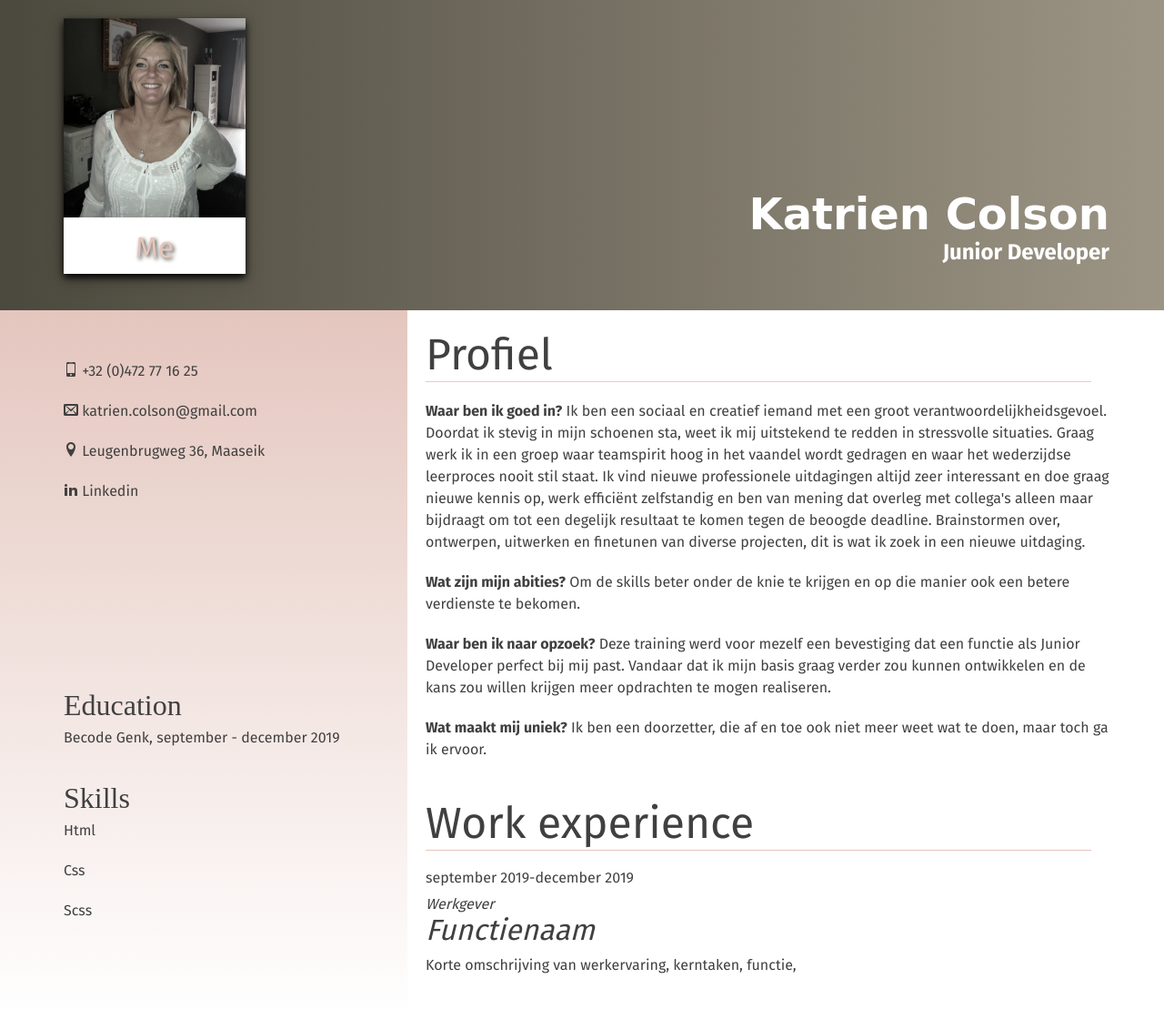
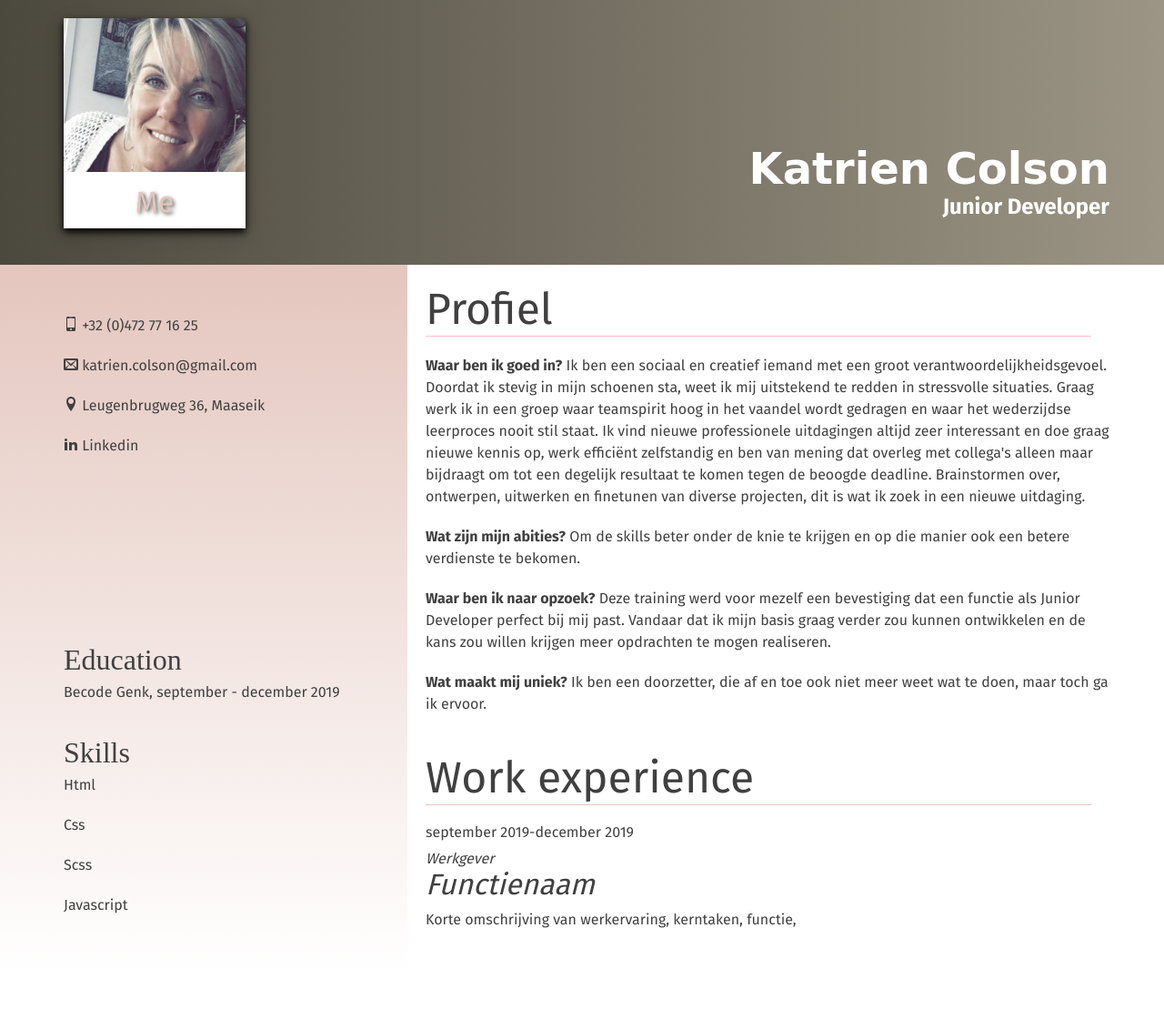
Before and after one commit to KatrienColson/cv, a plain HTML site: page index.html in a window 1280 px wide. Shown: the whole page at 91% size. After the commit the page ends 1070 px from the top, so only its background shows below. Drawn offline with Linux system fonts and the light colour scheme; files whose address does not match are found by name; a web font is replaced by a local one.

Commit message:
cv aangepast

```diff
--- a/index.html
+++ b/index.html
@@ -13,7 +13,7 @@
     <!--header met foto-->
     <div class="border">
             <div class="polaroid">
-            <img class="grayscale" src="img/image.jpeg" alt="pasfoto" style="width:100%">
+            <img class="grayscale" src="img/katriencolson-aangepast.jpg" alt="pasfoto" style="width:100%">
                 <div class="container">
             <p>Me</p>
                 </div>
@@ -49,6 +49,7 @@
                     <li>Html</li>
                     <li>Css</li>
                     <li>Scss</li>
+                    <li>Javascript</li>
                 </ul>
             </div>
         </div>
```
Also changed, not shown: img/katriencolson-aangepast.jpg (added).
